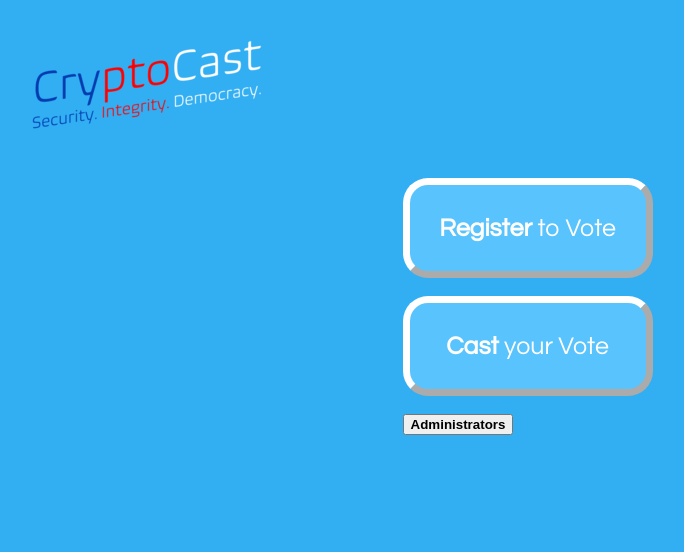
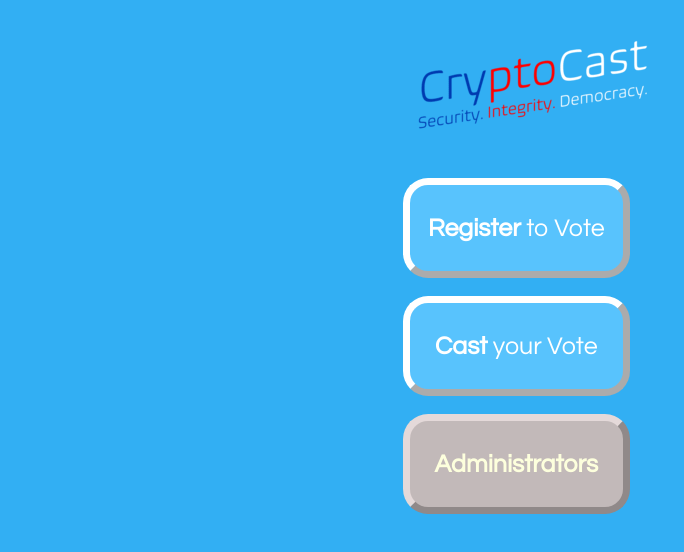
Before and after one commit to WallSmacker8555/CryptoCast, a website: page frontend/index.html in a window 1280 px wide. Shown: the whole page, without its empty margins (111-795 px from the left). Drawn offline with Linux system fonts and the light colour scheme.

Commit message:
started form for registration and updated home page styles

```diff
--- a/frontend/styles.css
+++ b/frontend/styles.css
@@ -2,9 +2,11 @@ body {
     background-color: #32aff3;
 }
 
-.main {
+.logo {
     margin: auto;
-    width: 20%;
+    padding-left: 30.5%;
+    padding-right: 31%;
+    width: 500px;
 }
 
 .button {
@@ -20,8 +22,9 @@ body {
     border-color: white;
     border-radius: 25px;
     border-width: 7px;
-    width: 250px;
+    width: 90%;
     height: 100px;
+    cursor: pointer;
 }
 
 .vote_but {
@@ -32,6 +35,25 @@ body {
     border-color: white;
     border-radius: 25px;
     border-width: 7px;
-    width: 250px;
+    width: 90%;
     height: 100px;
+    cursor: pointer;
 }
+
+.admin_but {
+    background-color: #c2b9b9;
+    color: rgb(253, 255, 221);
+    font-size: 25px;
+    font-family: "Century Gothic";
+    border-color: rgb(228, 217, 217);
+    border-radius: 25px;
+    border-width: 7px;
+    width: 90%;
+    height: 100px;
+    cursor: pointer;
+}
+
+.form {
+    margin: auto;
+    width: 20%;
+}
```
Also changed, not shown: frontend/registration.html (+24 -0 lines).
